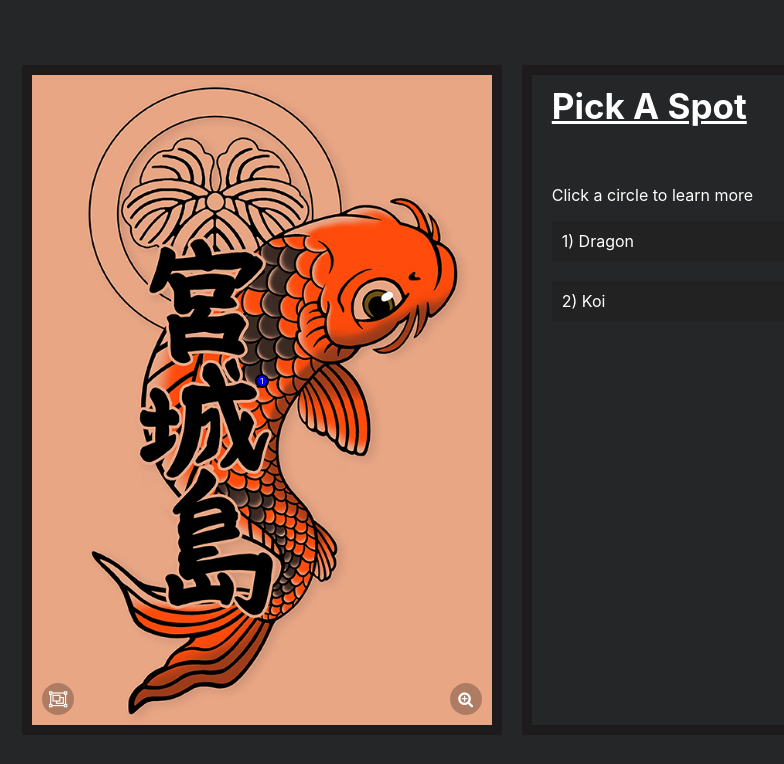
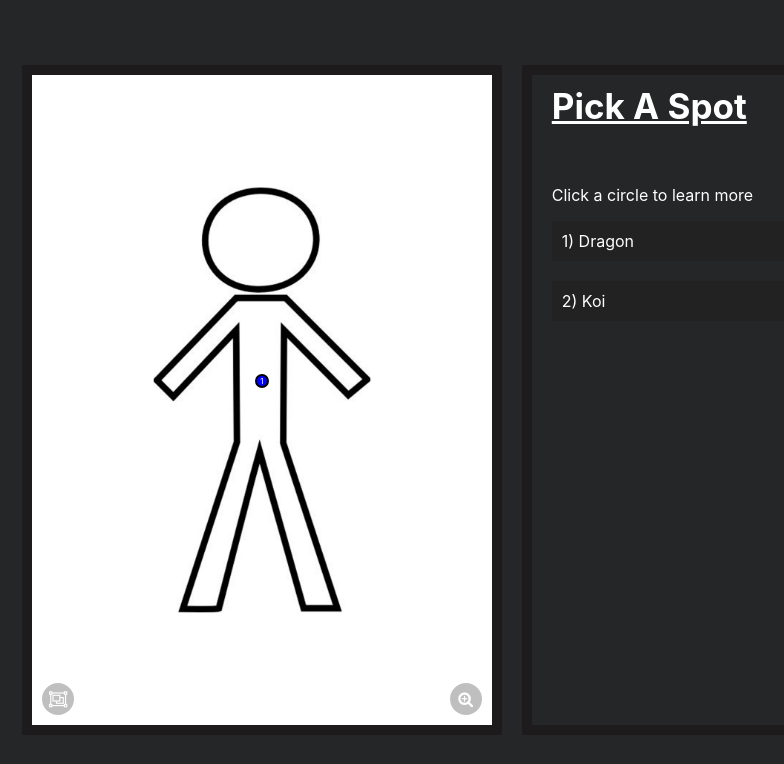
Before and after one commit to travishoki/hoki-tattoo, a React (Create React App) app: page / in a window 1280 px wide. Shown: the top 764 px of the page, without its empty margins (58-842 px from the left). Built offline with nearby package versions, Linux system fonts and the light colour scheme.

Commit message:
figure image

```diff
--- a/src/pages/main/index.tsx
+++ b/src/pages/main/index.tsx
@@ -3,10 +3,8 @@ import { Outlet } from 'react-router-dom';
 import { MobileArtworkToggle } from '~components/Page/MobileArtworkToggle/MobileArtworkToggle';
 import { getIsLandscape, getIsPortrait, getScreenWidth } from '~helpers/screen';
 
-import ImgTattooSkin from '~images/tattoo/koi-skin.jpg';
-import ImgTattooSkinSmall from '~images/tattoo/koi-skin-small.jpg';
-import ImgTattooTemplate from '~images/tattoo/koi-template.jpg';
-import ImgTattooTemplateSmall from '~images/tattoo/koi-template-small.jpg';
+import ImgTattooFigure from '~images/tattoo/figure.jpg';
+import ImgTattooFigureSmall from '~images/tattoo/figure-small.jpg';
 
 import { TattooCanvas } from '../../TattooCanvas/TattooCanvas';
 import { InfoBox } from '../../InfoBox/InfoBox';
@@ -19,8 +17,8 @@ const isPortrait = getIsPortrait();
 const isLandscape = getIsLandscape();
 const screenWidth = getScreenWidth();
 
-const imgVersions = [ImgTattooSkin, ImgTattooTemplate];
-const imgSmallVersions = [ImgTattooSkinSmall, ImgTattooTemplateSmall];
+const imgVersions = [ImgTattooFigure];
+const imgSmallVersions = [ImgTattooFigureSmall];
 
 export const MainPage = () => {
 	const [viewerHeight, setViewerHeight] = useState(getIntialViewerHeight());
```
Also changed, not shown: src/images/tattoo/figure-small.jpg (added), src/images/tattoo/figure.jpg (added).
